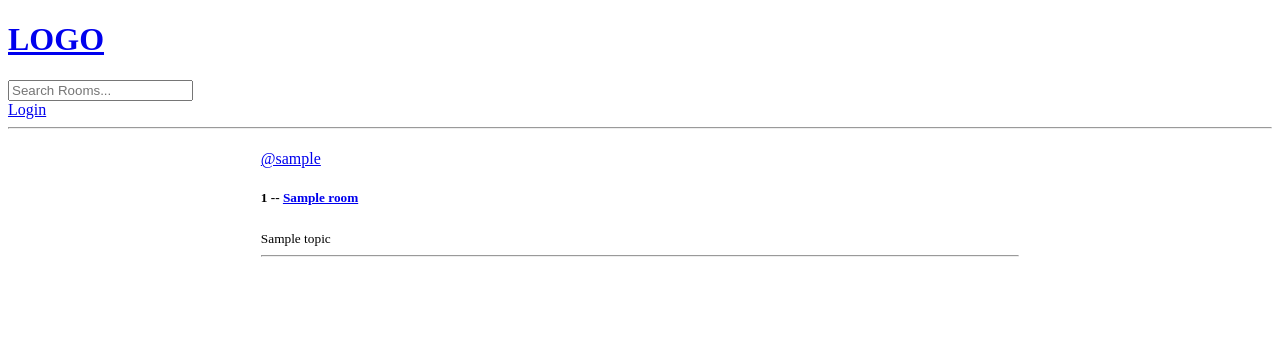
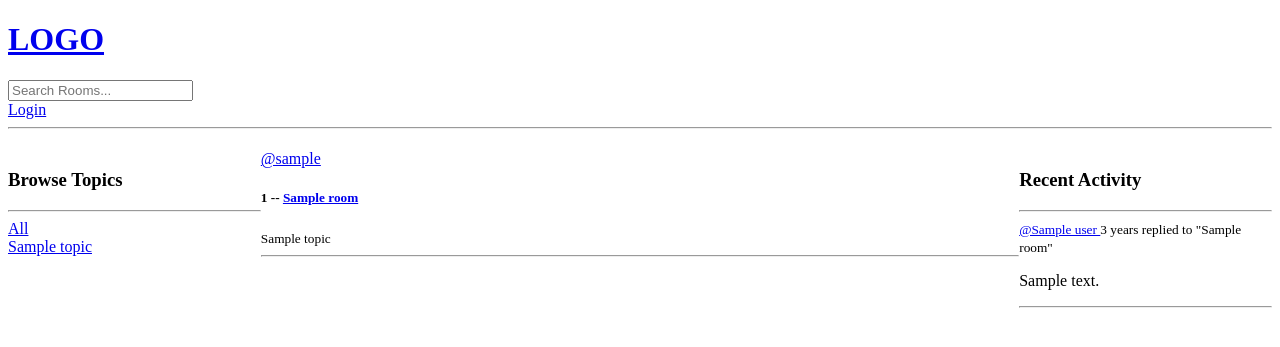
Before and after one commit to tarnowsky/StudyBud, a Django app: template base/templates/base/profile.html in a window 1280 px wide. Shown: the top 347 px of the page. Run offline with Django 3.2, Linux system fonts and the light colour scheme; the template is opened without the code that fills it: most values are stand-ins (such as "Sample title", 1, 10 or a date in 2020).

Commit message:
Profile updated

```diff
--- a/base/templates/base/activity_component.html
+++ b/base/templates/base/activity_component.html
@@ -2,7 +2,12 @@
 <hr>
 {% for message in room_messages %}
     <div>
-        <small>@{{message.user}} {{message.created|timesince}}</small>
+        <small>
+            <a href="{% url 'user-profile' message.user.id %}">
+                @{{message.user}}
+            </a>
+            {{message.created|timesince}}
+        </small>
         <small>replied to "{{message.room}}"</small>
         <p>{{message}}</p>
         {% if request.user == message.user %}
--- a/base/templates/base/profile.html
+++ b/base/templates/base/profile.html
@@ -10,13 +10,14 @@
 
 <div class="profile-container">
     <div>
+        {% include 'base/topics_component.html' %}
 
     </div>
     <div>
         {% include 'base/feed_component.html' %}
     </div>
     <div>
-
+        {% include 'base/activity_component.html' %}
     </div>
 
 </div>
--- a/base/views.py
+++ b/base/views.py
@@ -99,7 +99,9 @@ def room(request, pk):
 def userProfile(request, pk):
     user = User.objects.get(id=pk)
     rooms = user.room_set.all()
-    context = {'user': user, 'rooms': rooms}
+    room_messages = user.message_set.all()
+    topics = Topic.objects.all()
+    context = {'user': user, 'rooms': rooms, 'room_messages': room_messages, 'topics' : topics}
     return render(request, 'base/profile.html', context)
 
 @login_required(login_url='/login')
```
